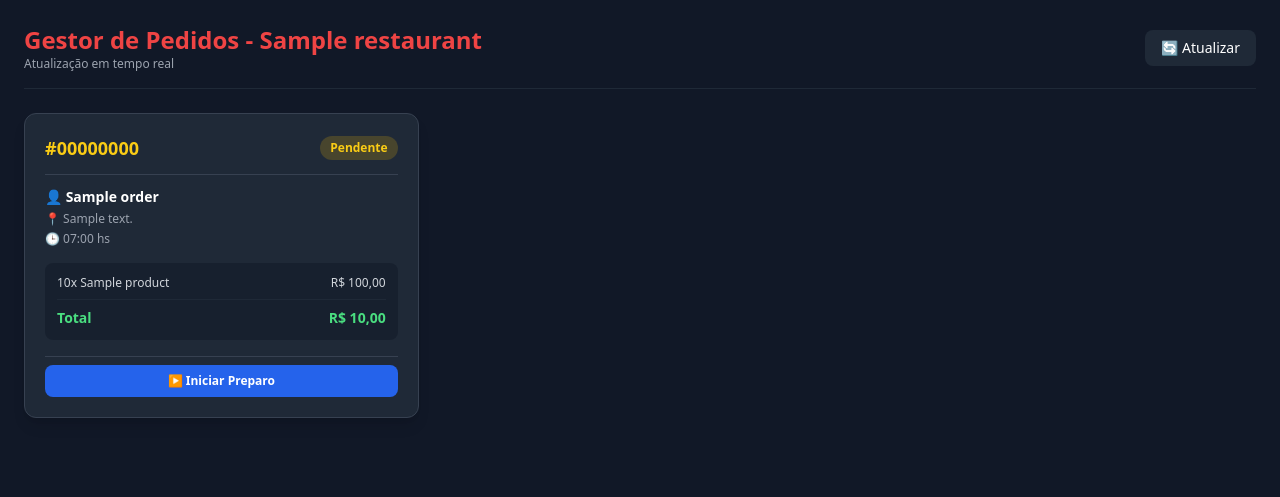
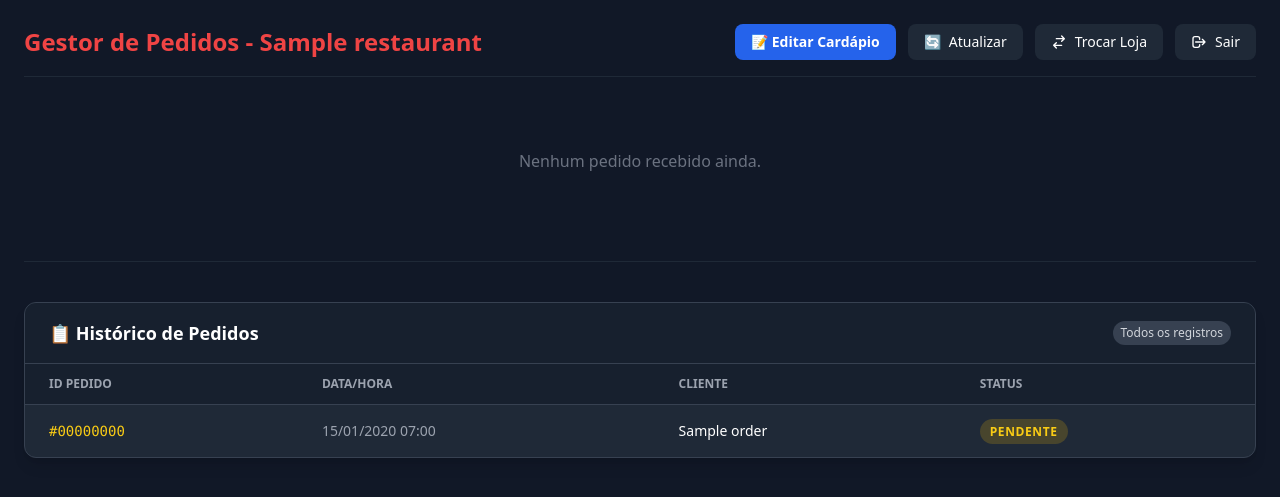
Before and after one commit to fabiohanada/chef-ai, a Django app: a page that uses menu/templates/menu/kitchen.html in a window 1280 px wide. Shown: the top 497 px of the page. Run offline with Django 5.2, Linux system fonts and the light colour scheme; tables that the repository leaves empty hold one stand-in row (values such as "Sample post"); some libraries are stand-ins or nearby versions.

Commit message:
ajuste telas do gestor e login

```diff
--- a/accounts/templates/accounts/login.html
+++ b/accounts/templates/accounts/login.html
@@ -31,7 +31,7 @@
             <form method="POST" class="space-y-4">
                 {% csrf_token %}
                 <div>
-                    <label class="block text-xs font-semibold text-slate-600 mb-1">E-mail ou Chave de Acesso *</label>
+                    <label class="block text-xs font-semibold text-slate-600 mb-1">E-mail ou Usuário *</label>
                     <input type="text" name="username" required placeholder="Seu e-mail ou chave de acesso"
                            class="w-full px-4 py-2.5 rounded-lg border border-slate-200 focus:outline-none focus:border-blue-500 text-sm transition">
                 </div>
@@ -52,7 +52,8 @@
             </form>
 
             <div class="mt-8 text-center border-t border-slate-100 pt-4">
-                <p class="text-xs text-slate-400">Chef AI &copy; 2026 — Gestão Inteligente para Restaurantes</p>
+                <p class="text-sm text-slate-600 mb-2">Não tem uma conta? <a href="{% url 'register' %}" class="text-blue-600 font-semibold hover:underline">Crie sua loja grátis</a></p>
+                <p class="text-xs text-slate-400">Hanada System; 2026 — Gestão Inteligente para Restaurantes</p>
             </div>
         </div>
 
--- a/accounts/templates/accounts/register.html
+++ b/accounts/templates/accounts/register.html
@@ -64,7 +64,7 @@
 
                 <button type="submit"
                         class="w-full bg-blue-600 hover:bg-blue-700 text-white font-medium py-3 rounded-lg transition duration-200 shadow-md shadow-blue-200 text-sm mt-4">
-                    Testar grátis por 7 dias
+                    Cadastrar
                 </button>
             </form>
 
--- a/menu/templates/menu/kitchen.html
+++ b/menu/templates/menu/kitchen.html
@@ -11,11 +11,32 @@
     <header class="flex justify-between items-center border-b border-gray-800 pb-4 mb-6">
         <div>
             <h1 class="text-2xl font-bold text-red-500">Gestor de Pedidos - {{ restaurant.name }}</h1>
-            <p class="text-xs text-gray-400">Atualização em tempo real</p>
         </div>
-        <button onclick="location.reload()" class="bg-gray-800 hover:bg-gray-700 px-4 py-2 rounded-lg text-sm">
-            🔄 Atualizar
-        </button>
+        <!-- Grupo de Botões de Ação -->
+        <div class="flex items-center gap-3">
+            <!-- NOVO: Botão Editar Cardápio -->
+            <a href="{% url 'restaurant_admin' restaurant.slug %}" class="bg-blue-600 hover:bg-blue-700 text-white px-4 py-2 rounded-lg text-sm flex items-center gap-2 transition font-bold">
+                📝 Editar Cardápio
+            </a>
+            <!-- Botão Atualizar -->
+            <button onclick="location.reload()" class="bg-gray-800 hover:bg-gray-700 text-white px-4 py-2 rounded-lg text-sm flex items-center gap-2 transition">
+                <span>🔄</span> Atualizar
+            </button>
+
+            <!-- Botão Trocar de Loja -->
+            <a href="{% url 'login' %}" class="bg-gray-800 hover:bg-gray-700 text-white px-4 py-2 rounded-lg text-sm flex items-center gap-2 transition">
+                <svg class="w-4 h-4" fill="none" stroke="currentColor" viewBox="0 0 24 24"><path stroke-linecap="round" stroke-linejoin="round" stroke-width="2" d="M8 7h12m0 0l-4-4m4 4l-4 4m0 6H4m0 0l4 4m-4-4l4-4"></path></svg>
+                Trocar Loja
+            </a>
+
+            <!-- Botão de Sair (Logout) -->
+            <a href="{% url 'logout' %}" class="bg-gray-800 hover:bg-gray-700 text-white px-4 py-2 rounded-lg text-sm flex items-center gap-2 transition">
+                <svg class="w-4 h-4" fill="none" stroke="currentColor" viewBox="0 0 24 24"><path stroke-linecap="round" stroke-linejoin="round" stroke-width="2" d="M17 16l4-4m0 0l-4-4m4 4H7m6 4v1a3 3 0 01-3 3H6a3 3 0 01-3-3V7a3 3 0 013-3h4a3 3 0 013 3v1"></path></svg>
+                Sair
+            </a>
+
+        </div>
+
     </header>
 
     <!-- Lista de Pedidos estilo Kanban / Cards -->
@@ -59,8 +80,12 @@
                 <!-- Botões de Troca de Status -->
                 <div class="grid grid-cols-2 gap-2 pt-2 border-t border-gray-700">
                     {% if order.status == 'PENDING' %}
-                        <button onclick="changeStatus('{{ order.id }}', 'PREPARING')" class="bg-blue-600 hover:bg-blue-700 text-white font-bold py-2 rounded-lg text-xs col-span-2">
+                        <button onclick="changeStatus('{{ order.id }}', 'PREPARING')" class="bg-blue-600 hover:bg-blue-700 text-white font-bold py-2 rounded-lg text-xs">
                             ▶ Iniciar Preparo
+                        </button>
+                        <!-- Botão Cancelar usa a tua própria função JS -->
+                        <button onclick="changeStatus('{{ order.id }}', 'CANCELED')" class="bg-red-600/20 hover:bg-red-600 text-red-500 hover:text-white border border-red-500/50 hover:border-transparent font-bold py-2 rounded-lg text-xs transition">
+                            ❌ Cancelar
                         </button>
                     {% elif order.status == 'PREPARING' %}
                         <button onclick="changeStatus('{{ order.id }}', 'DISPATCHED')" class="bg-purple-600 hover:bg-purple-700 text-white font-bold py-2 rounded-lg text-xs col-span-2">
@@ -78,6 +103,55 @@
         {% endfor %}
     </div>
 
+    <!-- FIM DA LISTA KANBAN -->
+    </div> <!-- Esta é a div de fechamento do grid grid-cols-1 md:grid-cols-2... -->
+
+    <!-- PASSO 3: Tabela de Histórico de Pedidos (Tema Escuro) -->
+    <div class="my-10 border-t border-gray-800"></div>
+
+    <div class="bg-gray-800 rounded-xl border border-gray-700 overflow-hidden mb-10 shadow-lg">
+        <div class="px-6 py-4 border-b border-gray-700 bg-gray-900/50 flex justify-between items-center">
+            <h2 class="text-lg font-bold text-white">📋 Histórico de Pedidos</h2>
+            <span class="text-xs font-medium bg-gray-700 text-gray-300 px-2 py-1 rounded-full">Todos os registros</span>
+        </div>
+
+        <div class="overflow-x-auto">
+            <table class="w-full text-left border-collapse">
+                <thead>
+                    <tr class="bg-gray-900/50 text-gray-400 text-xs uppercase border-b border-gray-700">
+                        <th class="px-6 py-3 font-semibold">ID Pedido</th>
+                        <th class="px-6 py-3 font-semibold">Data/Hora</th>
+                        <th class="px-6 py-3 font-semibold">Cliente</th>
+                        <th class="px-6 py-3 font-semibold">Status</th>
+                    </tr>
+                </thead>
+                <tbody class="divide-y divide-gray-700 text-sm">
+                    {% for order in all_orders %}
+                    <tr class="hover:bg-gray-700/50 transition">
+                        <td class="px-6 py-4 font-mono font-medium text-yellow-400">#{{ order.id|stringformat:".8s" }}</td>
+                        <td class="px-6 py-4 text-gray-400">{{ order.created_at|date:"d/m/Y H:i" }}</td>
+                        <td class="px-6 py-4 text-white font-medium">{{ order.customer_name }}</td>
+
+                        <td class="px-6 py-4">
+                            <span class="px-2.5 py-1 rounded-full text-xs font-bold uppercase tracking-wider
+                                {% if order.status == 'COMPLETED' %} bg-green-500/20 text-green-400
+                                {% elif order.status == 'CANCELED' %} bg-red-500/20 text-red-400
+                                {% elif order.status == 'PENDING' %} bg-yellow-500/20 text-yellow-400
+                                {% else %} bg-blue-500/20 text-blue-400 {% endif %}">
+                                {{ order.get_status_display }}
+                            </span>
+                        </td>
+                    </tr>
+                    {% empty %}
+                    <tr>
+                        <td colspan="4" class="px-6 py-8 text-center text-gray-500">Nenhum pedido registrado no histórico.</td>
+                    </tr>
+                    {% endfor %}
+                </tbody>
+            </table>
+        </div>
+    </div>
+
     <script>
         function changeStatus(orderId, newStatus) {
             fetch(`/api/order/${orderId}/status/`, {
--- a/menu/urls.py
+++ b/menu/urls.py
@@ -8,4 +8,5 @@ urlpatterns = [
     path('api/order/<uuid:order_id>/status/', views.update_order_status, name='update_order_status'),
     # Rota do Webhook do Bot do WhatsApp
     path('<slug:slug>/webhook/whatsapp/', views_webhook.whatsapp_webhook, name='whatsapp_webhook'),
+    path('<slug:slug>/admin-cardapio/', views.restaurant_admin, name='restaurant_admin'),
 ]
--- a/menu/views.py
+++ b/menu/views.py
@@ -1,5 +1,6 @@
 import json
-from django.shortcuts import render, get_object_or_404
+from django.shortcuts import render, get_object_or_404, redirect
+from django.contrib.auth.decorators import login_required
 from django.http import JsonResponse
 from django.views.decorators.csrf import csrf_exempt
 from tenants.models import Restaurant
@@ -53,11 +54,18 @@ def create_order_api(request, slug):
 # Painel do Gestor / Cozinha (PDV/KDS)
 def kitchen_dashboard(request, slug):
     restaurant = get_object_or_404(Restaurant, slug=slug)
-    orders = Order.objects.filter(restaurant=restaurant).order_by('-created_at')[:30]
+
+    # 1. Pedidos ATIVOS (Exclui os concluídos e cancelados da tela de produção)
+    # ATENÇÃO: Verifique se no seu models.py os status estão em maiúsculas (ex: 'COMPLETED', 'CANCELED') ou minúsculas.
+    active_orders = Order.objects.filter(restaurant=restaurant).exclude(status__in=['concluido', 'cancelado', 'COMPLETED', 'CANCELED']).order_by('created_at')
+
+    # 2. TODOS os pedidos (Para a tabela de histórico, do mais recente para o mais antigo)
+    all_orders = Order.objects.filter(restaurant=restaurant).order_by('-created_at')
 
     context = {
         'restaurant': restaurant,
-        'orders': orders,
+        'active_orders': active_orders, # Passa os ativos para os cartões
+        'all_orders': all_orders,       # Passa o histórico para a tabela
     }
     return render(request, 'menu/kitchen.html', context)
 
@@ -117,3 +125,14 @@ def create_order_api(request, slug):
             return JsonResponse({'success': False, 'error': str(e)}, status=400)
 
     return JsonResponse({'error': 'Método não permitido'}, status=405)
+
+@login_required
+def restaurant_admin(request, slug):
+    restaurant = get_object_or_404(Restaurant, slug=slug, user=request.user)
+    categories = Category.objects.filter(restaurant=restaurant).prefetch_related('products')
+
+    context = {
+        'restaurant': restaurant,
+        'categories': categories,
+    }
+    return render(request, 'menu/admin_cardapio.html', context)
```
Also changed, not shown: accounts/templates/accounts/select_store.html (added, +28 -0 lines), accounts/views.py (+32 -14 lines), menu/templates/menu/admin_cardapio.html (added, +87 -0 lines), tenants/admin.py (+5 -3 lines).
